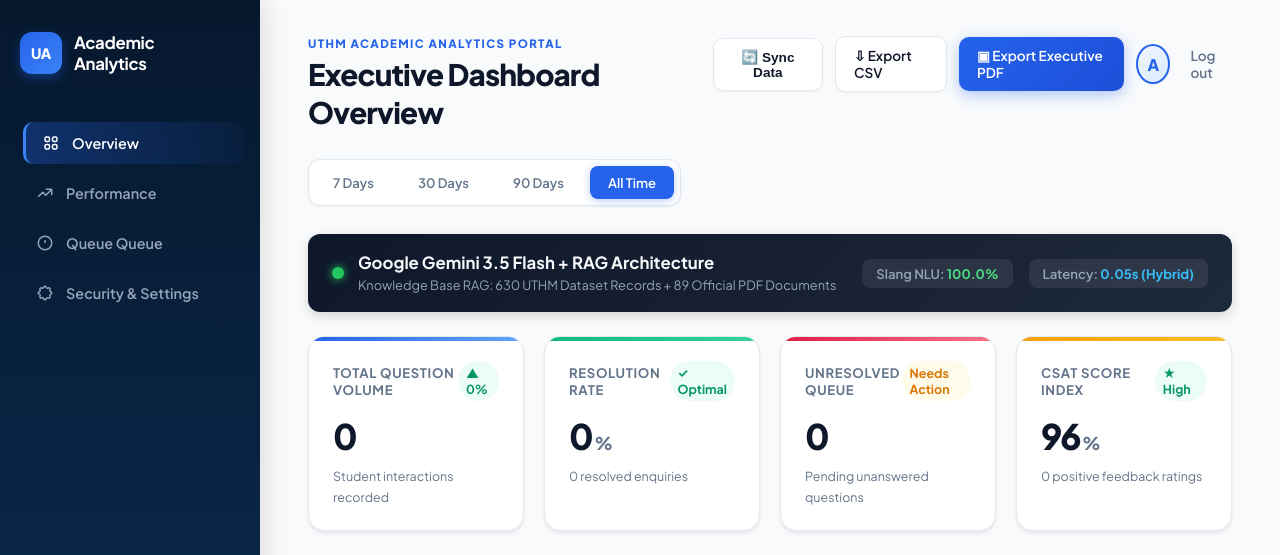
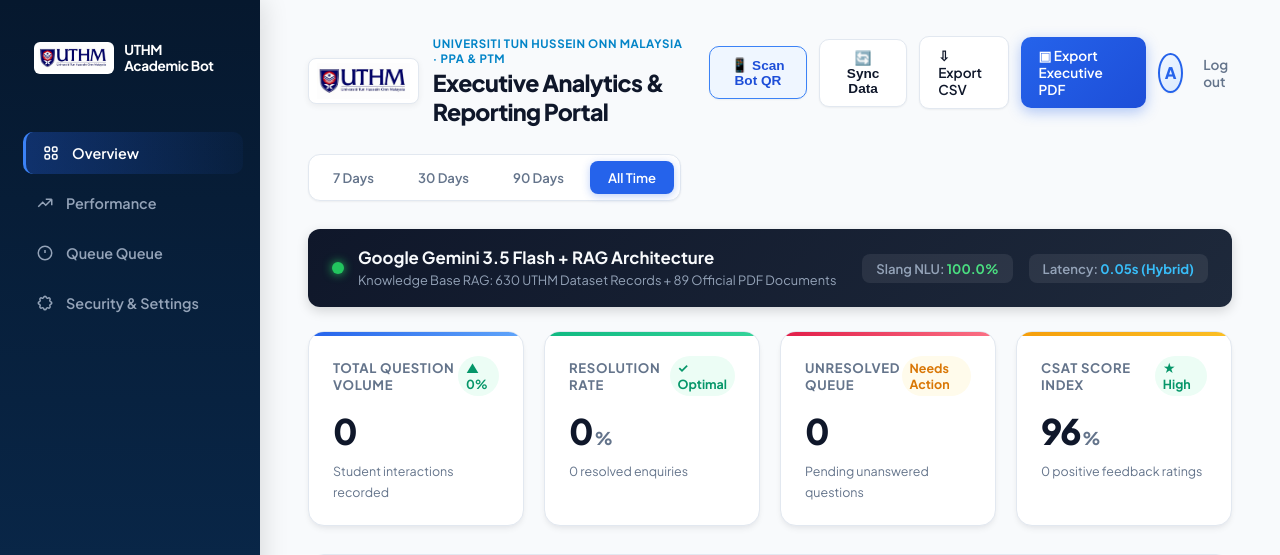
Before and after one commit to hakimcc04-commits/uthm-academic-chatbot, a Flask app: page /dashboard in a window 1280 px wide. Shown: the top 555 px of the page. Run offline with Flask 3, Linux system fonts and the light colour scheme; a user stored in the database is signed in; data that the repository does not hold is empty.

Commit message:
UI: Add official UTHM logo to dashboard & PDF, integrate valid @UTHMACADEMICBOT Telegram QR card, and add scan modal

```diff
--- a/reporting_web.py
+++ b/reporting_web.py
@@ -597,22 +597,35 @@
 
     story = []
 
-    # 1. Header Banner
+    # 1. Header Banner with Official UTHM Logo
     now_str = datetime.now().strftime("%d %b %Y, %H:%M")
+    logo_path = BASE_DIR / "static" / "uthm_logo.png"
+    if not logo_path.exists():
+        logo_path = BASE_DIR / "assets" / "uthm_logo_clean.png"
+
+    if logo_path.exists():
+        logo_img = Image(str(logo_path), width=38 * mm, height=14.7 * mm)
+    else:
+        logo_img = Paragraph("<b>UTHM</b>", ParagraphStyle("logo_alt", fontName="Helvetica-Bold", fontSize=14, textColor=colors.HexColor("#0A2C52"), alignment=1))
+
     hdr_data = [
         [
-            Paragraph("<b>UNIVERSITI TUN HUSSEIN ONN MALAYSIA (UTHM)</b><br/><font size=6.5 color=\"#BAE6FD\">PEJABAT PENGURUSAN AKADEMIK (PPA) &amp; PUSAT TEKNOLOGI MAKLUMAT (PTM)</font><br/><font size=11 color=\"#FFFFFF\"><b>UTHM ACADEMIC CHATBOT — EXECUTIVE ANALYTICS REPORT</b></font>", ParagraphStyle("hdr_txt", fontName="Helvetica", fontSize=7.5, leading=10.5, textColor=colors.white)),
+            logo_img,
+            Paragraph("<b>UNIVERSITI TUN HUSSEIN ONN MALAYSIA (UTHM)</b><br/><font size=6.5 color=\"#BAE6FD\">PEJABAT PENGURUSAN AKADEMIK (PPA) &amp; PUSAT TEKNOLOGI MAKLUMAT (PTM)</font><br/><font size=10.5 color=\"#FFFFFF\"><b>UTHM ACADEMIC CHATBOT — EXECUTIVE ANALYTICS REPORT</b></font>", ParagraphStyle("hdr_txt", fontName="Helvetica", fontSize=7.5, leading=10, textColor=colors.white)),
             Paragraph(f"<b>STATUS:</b> <font color=\"#4ADE80\">OPERATIONAL</font><br/><b>VERSION:</b> 2.0 (Gemini AI RAG)<br/><b>PERIOD:</b> {period.upper()}<br/><b>DATE:</b> {now_str}", ParagraphStyle("hdr_meta", fontName="Helvetica", fontSize=6.5, leading=8.5, textColor=colors.HexColor("#E2E8F0"), alignment=2))
         ]
     ]
-    hdr_table = Table(hdr_data, colWidths=[126 * mm, 60 * mm])
+    hdr_table = Table(hdr_data, colWidths=[40 * mm, 96 * mm, 50 * mm])
     hdr_table.setStyle(TableStyle([
         ("BACKGROUND", (0, 0), (-1, -1), colors.HexColor("#0A2C52")),
-        ("TOPPADDING", (0, 0), (-1, -1), 6),
-        ("BOTTOMPADDING", (0, 0), (-1, -1), 6),
-        ("LEFTPADDING", (0, 0), (-1, -1), 8),
-        ("RIGHTPADDING", (0, 0), (-1, -1), 8),
+        ("BACKGROUND", (0, 0), (0, 0), colors.white),
+        ("TOPPADDING", (0, 0), (-1, -1), 4),
+        ("BOTTOMPADDING", (0, 0), (-1, -1), 4),
+        ("LEFTPADDING", (0, 0), (-1, -1), 6),
+        ("RIGHTPADDING", (0, 0), (-1, -1), 6),
         ("VALIGN", (0, 0), (-1, -1), "MIDDLE"),
+        ("ALIGN", (0, 0), (0, 0), "CENTER"),
+        ("BOX", (0, 0), (0, 0), 0.5, colors.HexColor("#CBD5E1")),
     ]))
     story.append(hdr_table)
     story.append(Spacer(1, 3 * mm))
@@ -749,24 +762,31 @@
     story.append(q_table)
     story.append(Spacer(1, 2.5 * mm))
 
-    # 7. QR Code & Security Verification Footer
-    qr = qrcode.QRCode(version=1, box_size=3, border=1)
-    qr.add_data("https://t.me/uthm_academic_bot")
-    qr.make(fit=True)
-    qr_img_data = qr.make_image(fill_color="#0A2C52", back_color="white")
-    qr_buf = io.BytesIO()
-    qr_img_data.save(qr_buf, format="PNG")
-    qr_buf.seek(0)
-    qr_flowable = Image(qr_buf, width=17 * mm, height=17 * mm)
+    # 7. Official Telegram Bot QR Code & Security Verification Footer
+    qr_path = BASE_DIR / "static" / "telegram_bot_qr.png"
+    if not qr_path.exists():
+        qr_path = BASE_DIR / "assets" / "telegram_bot_qr_clean.png"
+
+    if qr_path.exists():
+        qr_flowable = Image(str(qr_path), width=20 * mm, height=21.3 * mm)
+    else:
+        qr = qrcode.QRCode(version=1, box_size=3, border=1)
+        qr.add_data("https://t.me/uthmacademicbot")
+        qr.make(fit=True)
+        qr_img_data = qr.make_image(fill_color="#0A2C52", back_color="white")
+        qr_buf = io.BytesIO()
+        qr_img_data.save(qr_buf, format="PNG")
+        qr_buf.seek(0)
+        qr_flowable = Image(qr_buf, width=19 * mm, height=19 * mm)
 
     gov_text = Paragraph(
-        "<b>Enterprise Governance &amp; System Compliance:</b><br/>"
+        "<b>Enterprise Governance &amp; Official Live Bot Access:</b><br/>"
         "• <b>Security Hardened:</b> Administrator MFA active (TOTP Authenticator &amp; Email OTP), CSRF protection, and SQL transaction guards.<br/>"
         "• <b>Dual-Engine Fallback:</b> MySQL live connection with automatic local SQLite failover resilience.<br/>"
-        "• <b>Live Verification:</b> Scan the QR code or click <font color=\"#1D4ED8\"><u>https://t.me/uthm_academic_bot</u></font> to evaluate the conversational AI engine in real-time.",
-        ParagraphStyle("gov", parent=body, fontSize=6.2, leading=8, textColor=colors.HexColor("#334155"))
+        "• <b>Official Telegram Bot:</b> Scan the QR code or click <font color=\"#1D4ED8\"><u>https://t.me/uthmacademicbot</u></font> (<b>@UTHMACADEMICBOT</b>) to test real-time AI responses.",
+        ParagraphStyle("gov", parent=body, fontSize=6.2, leading=8.5, textColor=colors.HexColor("#334155"))
     )
-    gov_table = Table([[gov_text, qr_flowable]], colWidths=[164 * mm, 22 * mm])
+    gov_table = Table([[gov_text, qr_flowable]], colWidths=[162 * mm, 24 * mm])
     gov_table.setStyle(TableStyle([
         ("BACKGROUND", (0, 0), (-1, -1), colors.HexColor("#F8FAFC")),
         ("BOX", (0, 0), (-1, -1), 0.5, colors.HexColor("#CBD5E1")),
@@ -774,7 +794,7 @@
         ("ALIGN", (1, 0), (1, 0), "CENTER"),
         ("TOPPADDING", (0, 0), (-1, -1), 3),
         ("BOTTOMPADDING", (0, 0), (-1, -1), 3),
-        ("LEFTPADDING", (0, 0), (-1, -1), 5),
+        ("LEFTPADDING", (0, 0), (-1, -1), 6),
         ("RIGHTPADDING", (0, 0), (-1, -1), 3),
     ]))
     story.append(gov_table)
--- a/templates/dashboard.html
+++ b/templates/dashboard.html
@@ -12,9 +12,9 @@
 
   <!-- Enterprise Navigation Sidebar -->
   <aside class="sidebar">
-    <a class="logo" href="{{ url_for('dashboard') }}">
-      <span>UA</span>
-      <strong>Academic<br>Analytics</strong>
+    <a class="logo" href="{{ url_for('dashboard') }}" style="display: flex; align-items: center; gap: 10px; padding: 10px 14px;">
+      <img src="{{ url_for('static', filename='uthm_logo.png') }}" alt="UTHM Logo" style="height: 32px; background: white; padding: 2px 4px; border-radius: 6px;">
+      <strong style="line-height: 1.15; font-size: 0.85rem;">UTHM<br>Academic Bot</strong>
     </a>
 
     <nav>
@@ -50,22 +50,28 @@
   <!-- Main Analytics Workspace -->
   <main class="dashboard-main">
     <header class="topbar">
-      <div>
-        <p class="eyebrow">UTHM ACADEMIC ANALYTICS PORTAL</p>
-        <h1>Executive Dashboard Overview</h1>
+      <div style="display: flex; align-items: center; gap: 14px;">
+        <img src="{{ url_for('static', filename='uthm_logo.png') }}" alt="UTHM Logo" style="height: 46px; background: white; padding: 4px 8px; border-radius: 8px; box-shadow: 0 2px 6px rgba(0,0,0,0.06); border: 1px solid #E2E8F0;">
+        <div>
+          <p class="eyebrow" style="margin: 0; color: #0284C7; font-weight: 700; letter-spacing: 0.05em;">UNIVERSITI TUN HUSSEIN ONN MALAYSIA · PPA &amp; PTM</p>
+          <h1 style="margin: 2px 0 0 0; font-size: 1.45rem; color: #0F172A; font-weight: 800;">Executive Analytics &amp; Reporting Portal</h1>
+        </div>
       </div>
 
       <div class="admin-actions">
+        <button class="action-btn" type="button" onclick="document.getElementById('qrModal').style.display='flex'" title="Scan Live Bot QR" style="background: #EFF6FF; border-color: #3B82F6; color: #1D4ED8; font-weight: 700;">
+          📱 Scan Bot QR
+        </button>
         <button class="action-btn" type="button" onclick="location.reload()" title="Refresh Live Data">
           🔄 Sync Data
         </button>
         <a class="action-btn" href="{{ url_for('export_csv', period=period) }}">
           ⇩ Export CSV
         </a>
-        <a class="action-btn primary" href="{{ url_for('export_pdf', period=period) }}">
+        <a class="action-btn primary" href="{{ url_for('export_pdf', period=period) }}" title="Download Executive PDF with Charts &amp; QR">
           ▣ Export Executive PDF
         </a>
-        <a class="avatar" href="{{ url_for('profile') }}" title="Profile & Security">
+        <a class="avatar" href="{{ url_for('profile') }}" title="Profile &amp; Security">
           {{ admin_name[:1]|upper }}
         </a>
         <a class="logout-link" href="{{ url_for('logout') }}">Log out</a>
@@ -327,6 +333,27 @@
       }
     }
   </script>
+  <!-- Live Bot QR Code Modal -->
+  <div id="qrModal" style="display: none; position: fixed; inset: 0; background: rgba(15, 23, 42, 0.75); backdrop-filter: blur(4px); z-index: 9999; align-items: center; justify-content: center; padding: 20px;" onclick="if(event.target===this) this.style.display='none'">
+    <div style="background: white; border-radius: 18px; max-width: 380px; width: 100%; padding: 26px; text-align: center; box-shadow: 0 25px 50px -12px rgba(0,0,0,0.25); position: relative;">
+      <button type="button" onclick="document.getElementById('qrModal').style.display='none'" style="position: absolute; top: 14px; right: 14px; background: #F1F5F9; border: none; width: 32px; height: 32px; border-radius: 50%; cursor: pointer; font-size: 16px; font-weight: bold; color: #64748B;">✕</button>
+      <div style="margin-bottom: 14px;">
+        <span style="font-size: 0.72rem; font-weight: 800; color: #0284C7; letter-spacing: 0.05em; text-transform: uppercase;">Official Telegram Assistant</span>
+        <h3 style="margin: 4px 0 0 0; font-size: 1.25rem; color: #0F172A; font-weight: 800;">Scan to Test Live Chatbot</h3>
+      </div>
+      <div style="background: #F8FAFC; padding: 16px; border-radius: 14px; border: 1px solid #E2E8F0; margin: 16px 0;">
+        <img src="{{ url_for('static', filename='telegram_bot_qr.png') }}" alt="Telegram Bot QR" style="width: 220px; height: auto; border-radius: 12px; box-shadow: 0 4px 12px rgba(0,0,0,0.08);">
+      </div>
+      <p style="margin: 0 0 16px 0; font-size: 0.88rem; color: #475569;">
+        Official Username: <strong style="color: #0A2C52;">@UTHMACADEMICBOT</strong>
+      </p>
+      <a href="https://t.me/uthmacademicbot" target="_blank" rel="noopener noreferrer" style="display: inline-flex; align-items: center; justify-content: center; gap: 8px; width: 100%; background: #0088cc; color: white; text-decoration: none; padding: 11px 18px; border-radius: 10px; font-weight: 700; font-size: 0.92rem; box-shadow: 0 4px 12px rgba(0,136,204,0.35);">
+        <svg width="18" height="18" fill="currentColor" viewBox="0 0 24 24"><path d="M12 2C6.48 2 2 6.48 2 12s4.48 10 10 10 10-4.48 10-10S17.52 2 12 2zm4.64 6.8c-.15 1.58-.8 5.42-1.13 7.19-.14.75-.42 1-.68 1.03-.58.05-1.02-.38-1.58-.75-.88-.58-1.38-.94-2.23-1.5-.99-.65-.35-1.01.22-1.59.15-.15 2.71-2.48 2.76-2.69a.2.2 0 00-.05-.18c-.06-.05-.14-.03-.21-.02-.09.02-1.49.95-4.22 2.79-.4.27-.76.41-1.08.4-.36-.01-1.04-.2-1.55-.37-.63-.2-1.12-.31-1.08-.66.02-.18.27-.36.74-.55 2.92-1.27 4.86-2.11 5.83-2.51 2.78-1.16 3.35-1.36 3.73-1.36.08 0 .27.02.39.12.1.08.13.19.14.27-.01.06.01.24 0 .38z"/></svg>
+        Buka di Telegram
+      </a>
+    </div>
+  </div>
+
   <script src="{{ url_for('static', filename='dashboard.js') }}"></script>
 </body>
 </html>
```
Also changed, not shown: assets/telegram_bot_qr.png (added), assets/telegram_bot_qr_clean.png (added), assets/uthm_logo.png (added), assets/uthm_logo_clean.png (added), assets/uthm_logo_transparent.png (added), static/telegram_bot_qr.png (added), static/uthm_logo.png (added).
